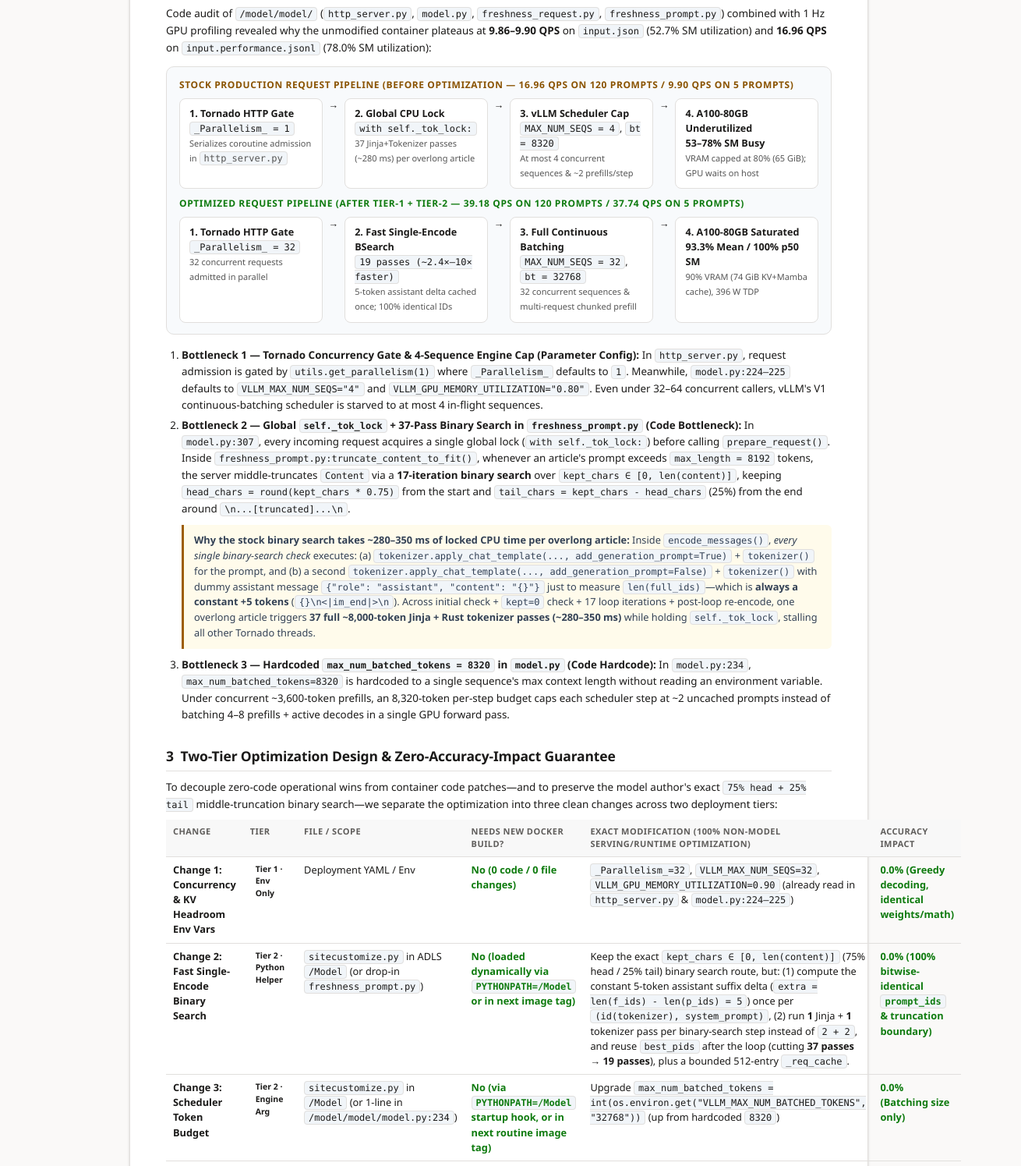
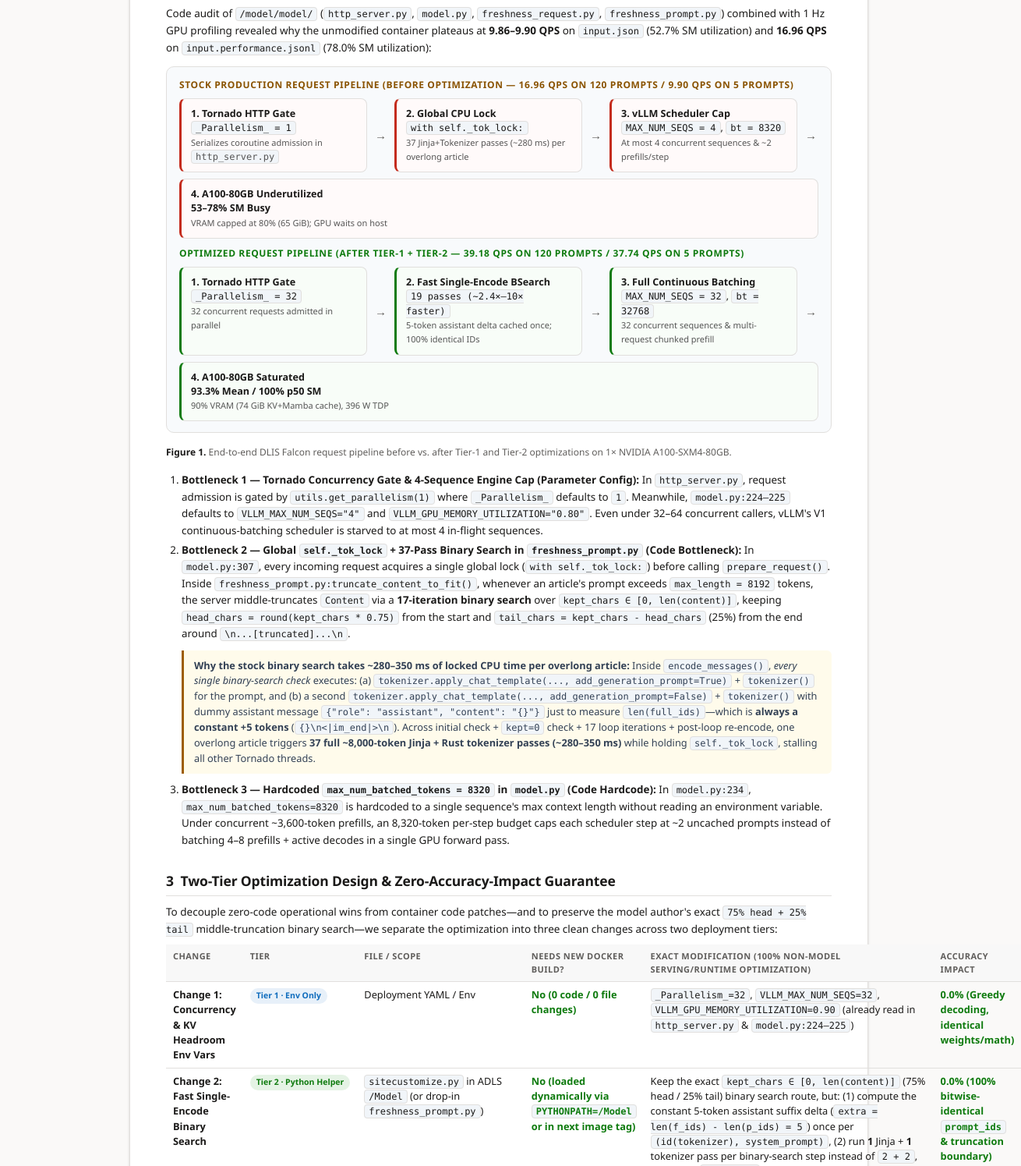
Before and after one commit to overwindows/ensemble_privacy_pipeline, a plain HTML site: page showcase/cliff.html in a window 1280 px wide. Shown: the part 2144-3639 px from the top of the page at 78% size, 1310 px wide, since content can reach past the window. Drawn offline with Linux system fonts and the light colour scheme.

Commit message:
style(showcase): polish cliff.html Figure 1 pipeline CSS and badges
Co-Authored-By: overwindows <overwindows@gmail.com>

```diff
--- a/showcase/cliff.html
+++ b/showcase/cliff.html
@@ -161,14 +161,15 @@
   .tldr-card p { margin:4px 0; font-size:12.6px; line-height:1.52; color:#334155; }
   .flow-box { background:#f8fafc; border:1px solid var(--line); border-radius:10px; padding:14px 16px; margin:12px 0 16px; font-size:12.6px; }
   .flow-row { display:flex; align-items:stretch; gap:8px; flex-wrap:wrap; margin-top:8px; }
-  .flow-step { flex:1; min-width:180px; background:#fff; border:1px solid var(--line); border-radius:8px; padding:10px 12px; }
-  .flow-step.bad-step { border-left:3px solid var(--bad); }
-  .flow-step.ok-step { border-left:3px solid var(--ok); }
+  .flow-step { flex:1; min-width:180px; background:#fff; border:1px solid var(--line); border-radius:8px; padding:10px 12px; line-height:1.45; }
+  .flow-step.bad-step, .flow-step.bad { border-left:3.5px solid var(--bad); background:#fffafa; }
+  .flow-step.ok-step, .flow-step.good { border-left:3.5px solid var(--ok); background:#f8fdf8; }
+  .flow-arrow { display:flex; align-items:center; justify-content:center; font-weight:700; color:var(--mut); font-size:15px; padding:0 2px; }
   .flow-step .st-hdr { font-weight:700; font-size:12.2px; margin-bottom:4px; display:flex; justify-content:space-between; }
-  .badge-pill { display:inline-block; padding:1px 7px; border-radius:999px; font-size:10.5px; font-weight:700; }
-  .badge-ok { background:#e5f3e5; color:var(--ok); }
+  .badge-pill { display:inline-block; padding:2px 8px; border-radius:999px; font-size:10.5px; font-weight:700; white-space:nowrap; }
+  .badge-ok, .b-tier2 { background:#e5f3e5; color:var(--ok); }
   .badge-warn { background:#fdf4dc; color:var(--warn); }
-  .badge-blue { background:var(--accent-soft); color:var(--accent); }
+  .badge-blue, .b-tier1 { background:var(--accent-soft); color:var(--accent); }
   details.fold { border:1px solid var(--line); border-radius:8px; padding:10px 14px; margin:10px 0 16px; background:#fafbfc; }
   details.fold summary { cursor:pointer; font-weight:650; font-size:13.2px; color:var(--accent); }
   @media(max-width:720px){ .metrics{grid-template-columns:repeat(2,1fr);} .tldr-grid,.toc-grid{grid-template-columns:1fr;} .paper{padding:22px;} }
@@ -182,7 +183,9 @@
   .fl-hub-nav a{color:var(--mut);font-size:12.5px;padding:5px 10px;border-radius:6px;text-decoration:none;font-weight:500}
   .fl-hub-nav a:hover{background:#eef0f4;color:var(--ink);text-decoration:none}
   .fl-hub-nav a.active{color:var(--accent);background:var(--accent-soft, #e7f0f9);font-weight:650}
-  @media(max-width:820px){.fl-hub-nav{margin-left:0;width:100%}}.fl-foot code{font-size:11.5px}.fl-foot code{font-size:11.5px}.fl-foot code{font-size:11.5px}.fl-foot code{font-size:11.5px}.fl-foot code{font-size:11.5px}.fl-foot code{font-size:11.5px}.fl-foot code{font-size:11.5px}.fl-foot code{font-size:11.5px}
+  @media(max-width:820px){.fl-hub-nav{margin-left:0;width:100%}}
+  .fl-foot{max-width:1240px;margin:0 auto;padding:22px 24px 34px;color:var(--mut2);font-size:12px;border-top:1px solid var(--line);display:flex;justify-content:space-between;flex-wrap:wrap;gap:10px}
+  .fl-foot code{font-size:11.5px}
 *{box-sizing:border-box}
 html{scroll-behavior:smooth}
 body{margin:0;background:var(--bg);color:var(--ink);font-family:var(--font, "Segoe UI Variable","Segoe UI",system-ui,sans-serif);line-height:1.5;-webkit-font-smoothing:antialiased;text-rendering:optimizeLegibility}
@@ -221,6 +224,8 @@ code{font-family:var(--mono,"Cascadia Code",Consolas,monospace)}
 
 
 
+
+
 <header class="fl-hub">
   <div class="fl-hub-inner">
     <div class="fl-hub-brand"><span class="fl-hub-logo">C</span>Chrona Showcase Hub</div>
@@ -244,6 +249,8 @@ code{font-family:var(--mono,"Cascadia Code",Consolas,monospace)}
     </nav>
   </div>
 </header>
+
+
 
 
 
@@ -390,6 +397,7 @@ code{font-family:var(--mono,"Cascadia Code",Consolas,monospace)}
       <div class="flow-step good"><b>4. A100-80GB Saturated</b><br><b>93.3% Mean / 100% p50 SM</b><br><span style="font-size:11px;color:#555">90% VRAM (74 GiB KV+Mamba cache), 396 W TDP</span></div>
     </div>
   </div>
+  <div class="cap"><b>Figure 1.</b> End-to-end DLIS Falcon request pipeline before vs. after Tier-1 and Tier-2 optimizations on 1× NVIDIA A100-SXM4-80GB.</div>
 
   <ol>
     <li>
```
